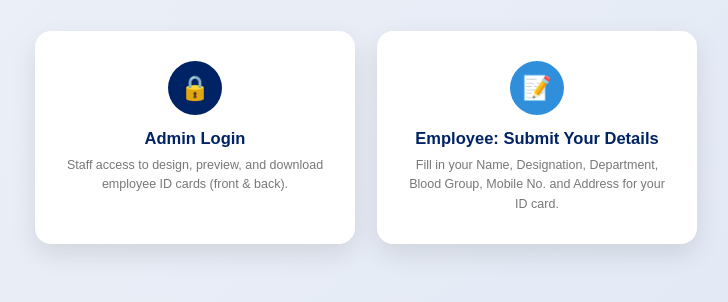
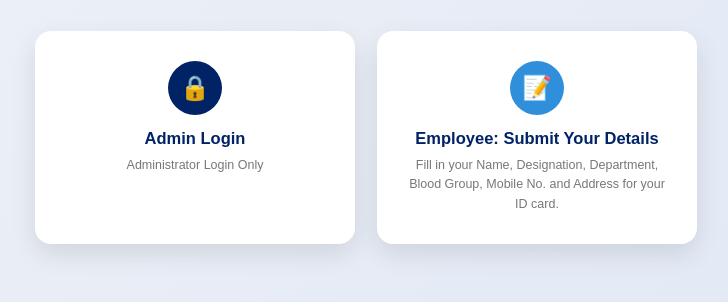
Before and after one commit to mdsanouar/IGIMS_ID_CARD, a plain HTML site: page index.html in a window 1280 px wide. Shown: the part 306-608 px from the top of the page, without its empty margins (274-1002 px from the left). Drawn offline with Linux system fonts and the light colour scheme.

Commit message:
Update index.html

```diff
--- a/index.html
+++ b/index.html
@@ -89,7 +89,7 @@
             <a href="login.html" class="option-card admin">
                 <div class="option-icon">🔒</div>
                 <h2>Admin Login</h2>
-                <p>Staff access to design, preview, and download employee ID cards (front &amp; back).</p>
+                <P>Administrator Login Only</P>
             </a>
 
             <a href="user-form.html" class="option-card user">
```
